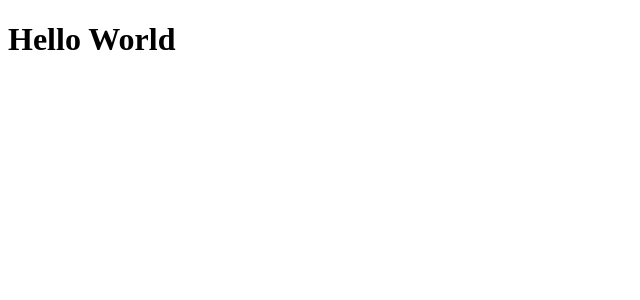
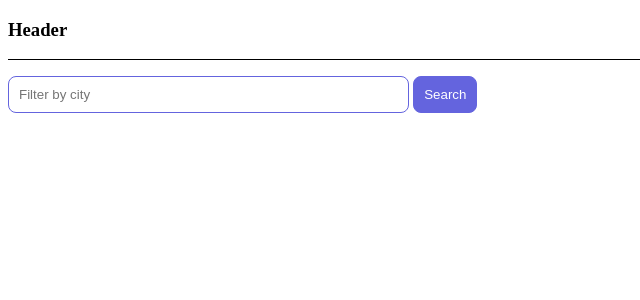
Before and after one commit to justinus789/angular-first-app, an Angular app: page / in a window 1280 px wide. Shown: the top 300 px of the page, without its empty margins (0-640 px from the left). Built offline with nearby package versions, Linux system fonts and the light colour scheme.

Commit message:
add home component

```diff
--- a/src/app/app.component.ts
+++ b/src/app/app.component.ts
@@ -1,10 +1,26 @@
 import { Component } from '@angular/core';
 import { RouterOutlet } from '@angular/router';
+import { HomeComponent } from './home/home.component';
 
 @Component({
   selector: 'app-root',
   standalone: true,
-  imports: [RouterOutlet],
-  template: ` <h1>Hello World</h1> `,
+  imports: [RouterOutlet, HomeComponent],
+  template: `
+    <main>
+      <header>
+        <h3>Header</h3>
+      </header>
+      <section class="content">
+        <app-home></app-home>
+      </section>
+    </main>
+  `,
+  styles: `
+    header {
+      border-bottom: 1px solid black;
+      margin-bottom: 1rem;
+    }
+  `,
 })
 export class AppComponent {}
--- /dev/null
+++ b/src/app/home/home.component.scss
@@ -0,0 +1,40 @@
+.results {
+  display: grid;
+  column-gap: 14px;
+  row-gap: 14px;
+  grid-template-columns: repeat(auto-fill, minmax(400px, 400px));
+  margin-top: 50px;
+  justify-content: space-around;
+}
+
+input[type="text"] {
+  border: solid 1px rgb(100, 100, 222);
+  padding: 10px;
+  border-radius: 8px;
+  margin-right: 4px;
+  display: inline-block;
+  width: 30%;
+}
+
+button {
+  padding: 10px;
+  border: solid 1px rgb(100, 100, 222);
+  background: rgb(100, 100, 222);
+  color: white;
+  border-radius: 8px;
+}
+
+@media (min-width: 500px) and (max-width: 768px) {
+  .results {
+    grid-template-columns: repeat(2, 1fr);
+  }
+  input[type="text"] {
+    width: 70%;
+  }
+}
+
+@media (max-width: 499px) {
+  .results {
+    grid-template-columns: 1fr;
+  }
+}
--- /dev/null
+++ b/src/app/home/home.component.ts
@@ -0,0 +1,17 @@
+import { Component } from '@angular/core';
+
+@Component({
+  selector: 'app-home',
+  standalone: true,
+  imports: [],
+  template: `
+    <section>
+      <form>
+        <input type="text" placeholder="Filter by city" />
+        <button class="primary" type="button">Search</button>
+      </form>
+    </section>
+  `,
+  styleUrl: './home.component.scss',
+})
+export class HomeComponent {}
```
